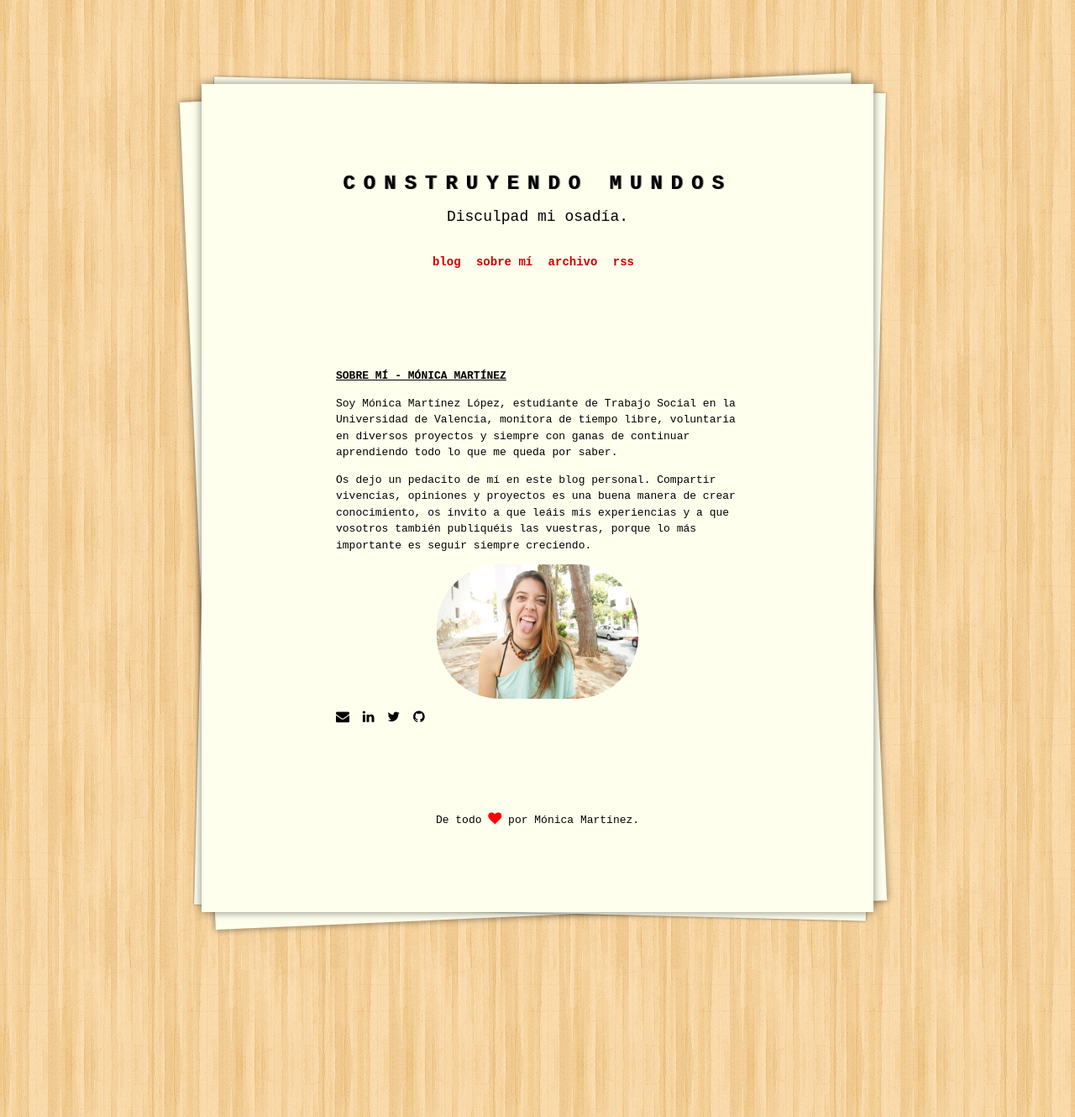
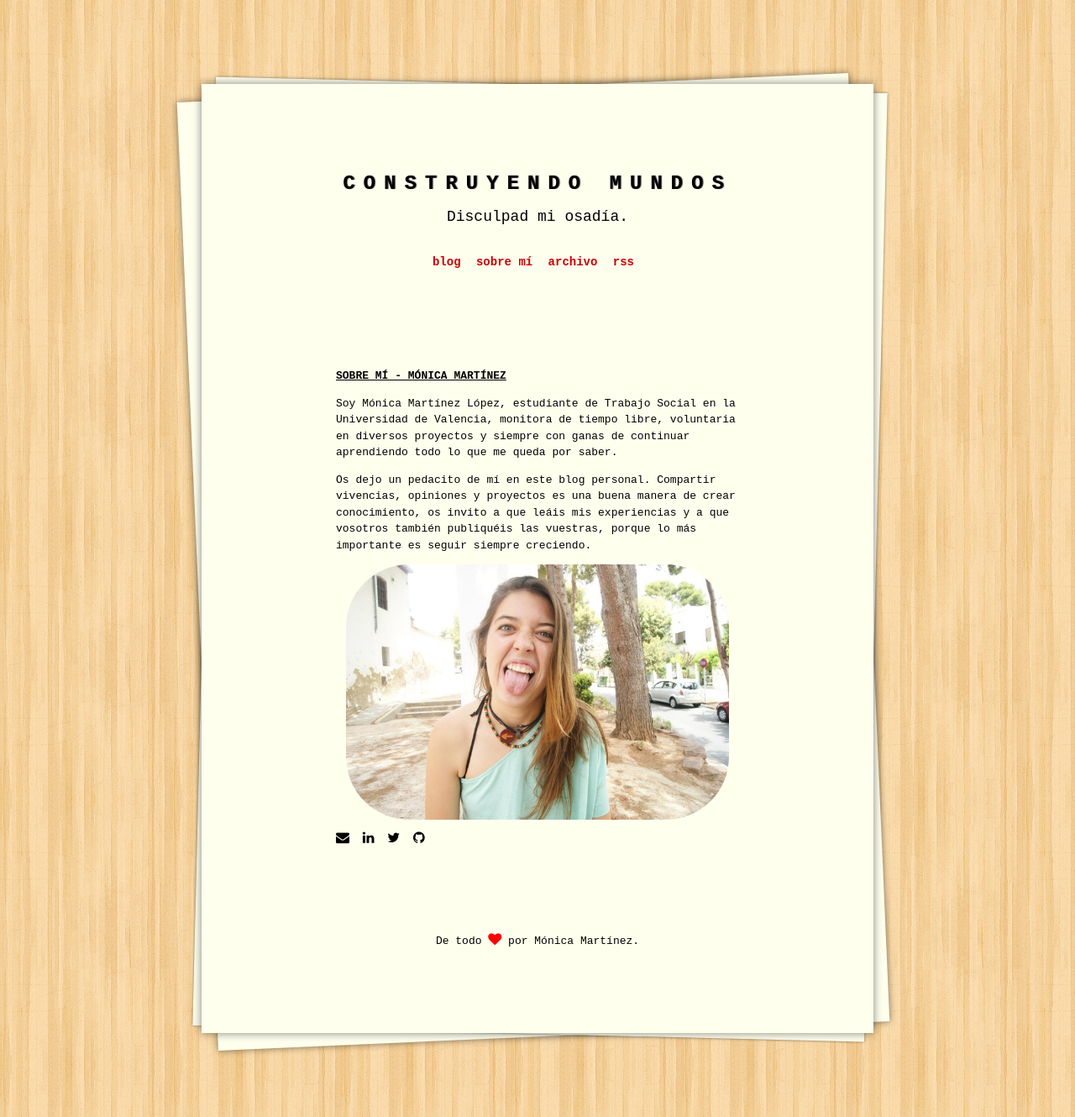
Before and after one commit to monimarlo/monimarlo.github.io, a Jekyll site: the page built from about.md, in a window 1280 px wide. Shown: the whole page at 84% size. Built offline with Jekyll 4.4.1, drawn with Linux system fonts in a browser that asks for light colours; nearby versions of some CDN libraries.

Commit message:
tamaño foto sobre mi cambiada

```diff
--- a/about.md
+++ b/about.md
@@ -8,7 +8,7 @@ Soy Mónica Martínez López, estudiante de Trabajo Social en la Universidad de
 
 Os dejo un pedacito de mí en este blog personal. Compartir vivencias, opiniones y proyectos es una buena manera de crear conocimiento, os invito a que leáis mis experiencias y a que vosotros también publiquéis las vuestras, porque lo más importante es seguir siempre creciendo.
 
-<a href="/images/image.jpg"><img id="circular_logo" src="/images/image.jpg" width="50%"></a>
+<a href="/images/image.jpg"><img id="circular_logo" src="/images/image.jpg" width="95%"></a>
 
 
 <div id="contact">
```
